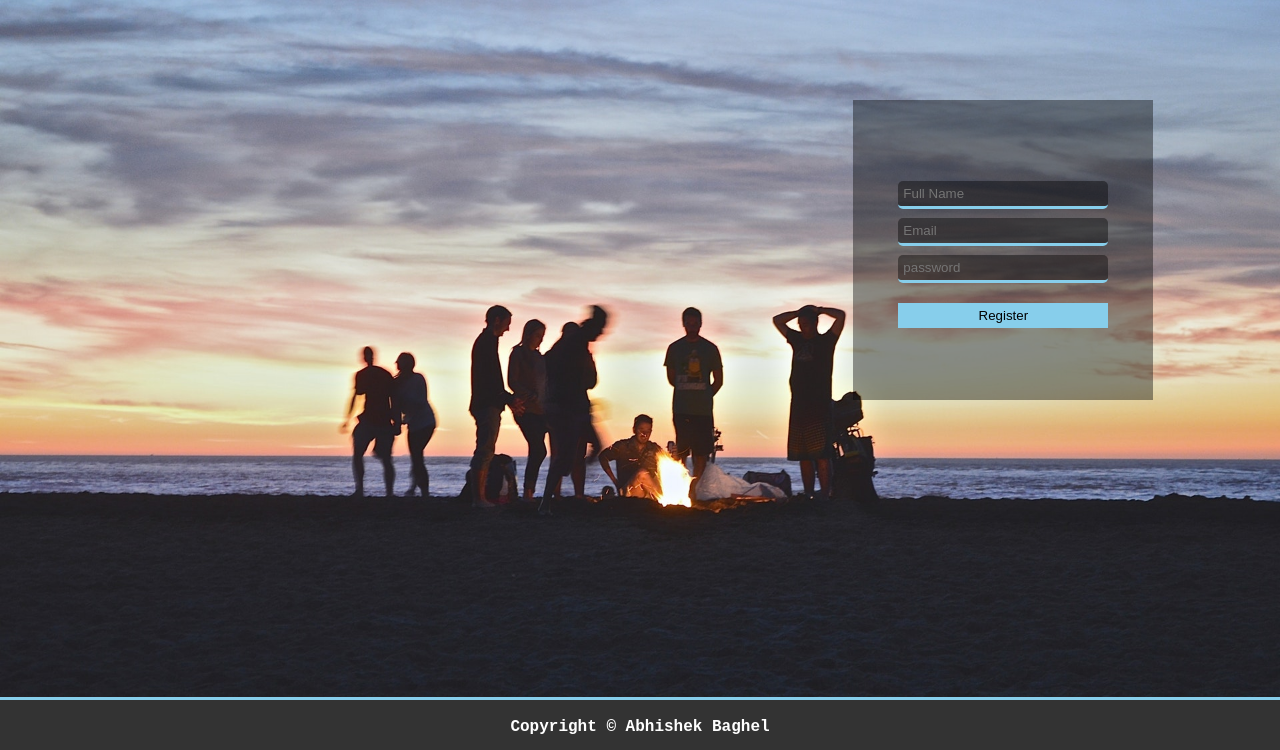
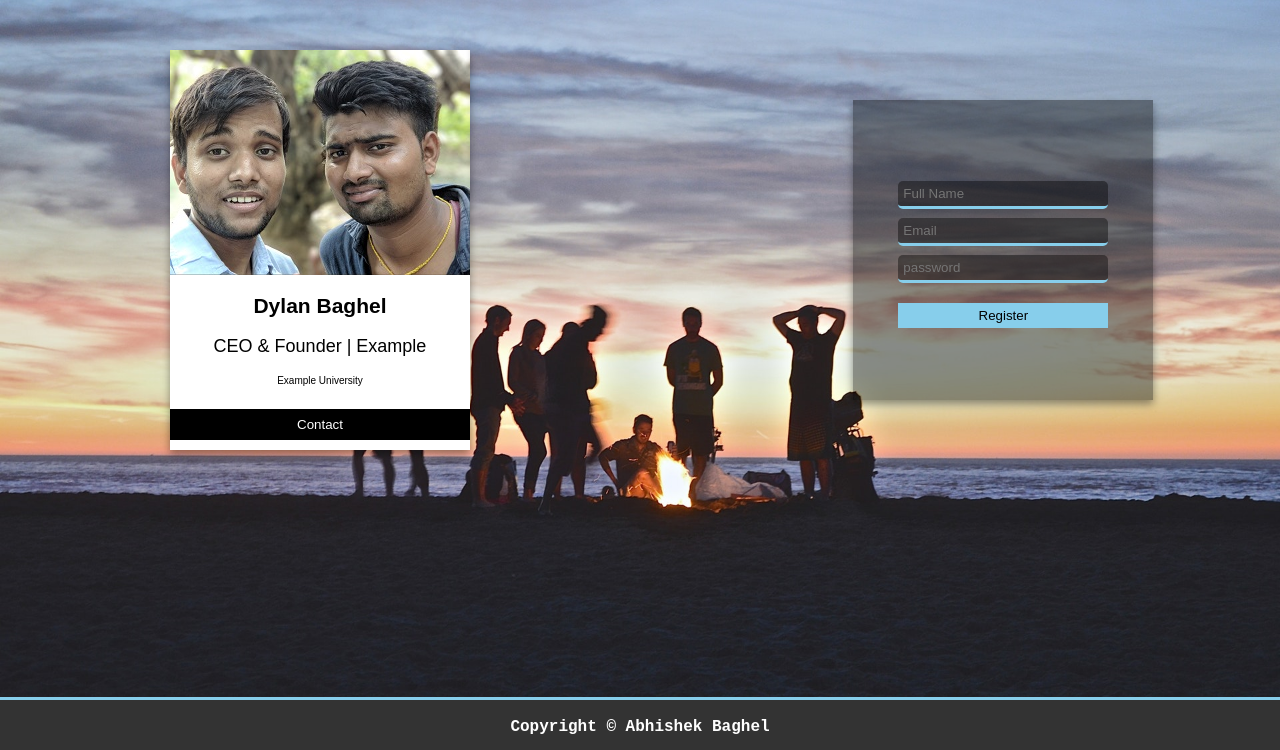
Before and after one commit to dylanbaghel/landing-page, a plain HTML site: page index.html in a window 1280 px wide. Shown: the part 50-800 px from the top of the page. Drawn offline with Linux system fonts and the light colour scheme.

Commit message:
Added a Contact Card

```diff
--- a/index.html
+++ b/index.html
@@ -40,8 +40,12 @@
                     </div>
                 </div>
         </section>
-        <section class="section-slogan">
-
+        <section class="card">
+            <img src="img/dylan.jpg" alt="">
+            <h1>Dylan Baghel</h1>
+            <p class="title">CEO & Founder | Example</p>
+            <p>Example University</p>
+            <button>Contact</button>
         </section>
         <footer class="footer">
             <h3>Copyright <span>&copy;</span> Abhishek Baghel</h3>
--- a/main.css
+++ b/main.css
@@ -68,6 +68,7 @@ a {
 
 /*SECTION;*/
 .section-form {
+    box-shadow: 0 4px 8px 0 rgba(0, 0, 0, 0.4);
     grid-column-start: 9;
     grid-column-end: 13;
     background: rgba(0, 0, 0, 0.4);
@@ -131,6 +132,37 @@ a {
     font-family: monospace;
 }
 
+/*CONTACT CARD*/
+.card {
+    grid-column-start: 2;
+    grid-column-end: 6;
+    grid-row-start: 2;
+    grid-row-end: 3;
+    box-shadow: 0 4px 8px 0 rgba(0, 0, 0, 0.4);
+    max-width: 30rem;
+    text-align: center;
+    margin: 5rem auto;
+    color: black;
+    background: white;
+}
+
+.card h1 {
+    font-size: 2.1rem;
+}
+
+.card .title {
+    font-size: 1.8rem;
+}
+
+.card > button {
+    width: 100%;
+    padding: 0.8rem;
+    background: #000;
+    color: white;
+    border: none;
+    position: relative;
+    top: 1.3rem;
+}
 
 @media (max-width: 768px) {
     .section-form {
@@ -138,6 +170,7 @@ a {
         grid-column-end: 12;
         width: 100%;
     }
+
 
     body {
        background-position: right;
@@ -147,3 +180,29 @@ a {
     .header__nav > li {
         font-size: 1.6rem;
     }
+
+
+    .card {
+        grid-column: span 12;
+
+    }
+
+/*
+    .section-form {
+        grid-row-start: 3;
+        grid-column-start: 3;
+        grid-column-end: 11;
+
+    }
+*/
+
+    @media (max-width: 320px) {
+        .card, .card img {
+            max-width: 25rem;
+        }
+
+        .section-form {
+            grid-column: span 12;
+            margin: auto;
+        }
+    }
```
Also changed, not shown: img/dylan.jpg (added).
